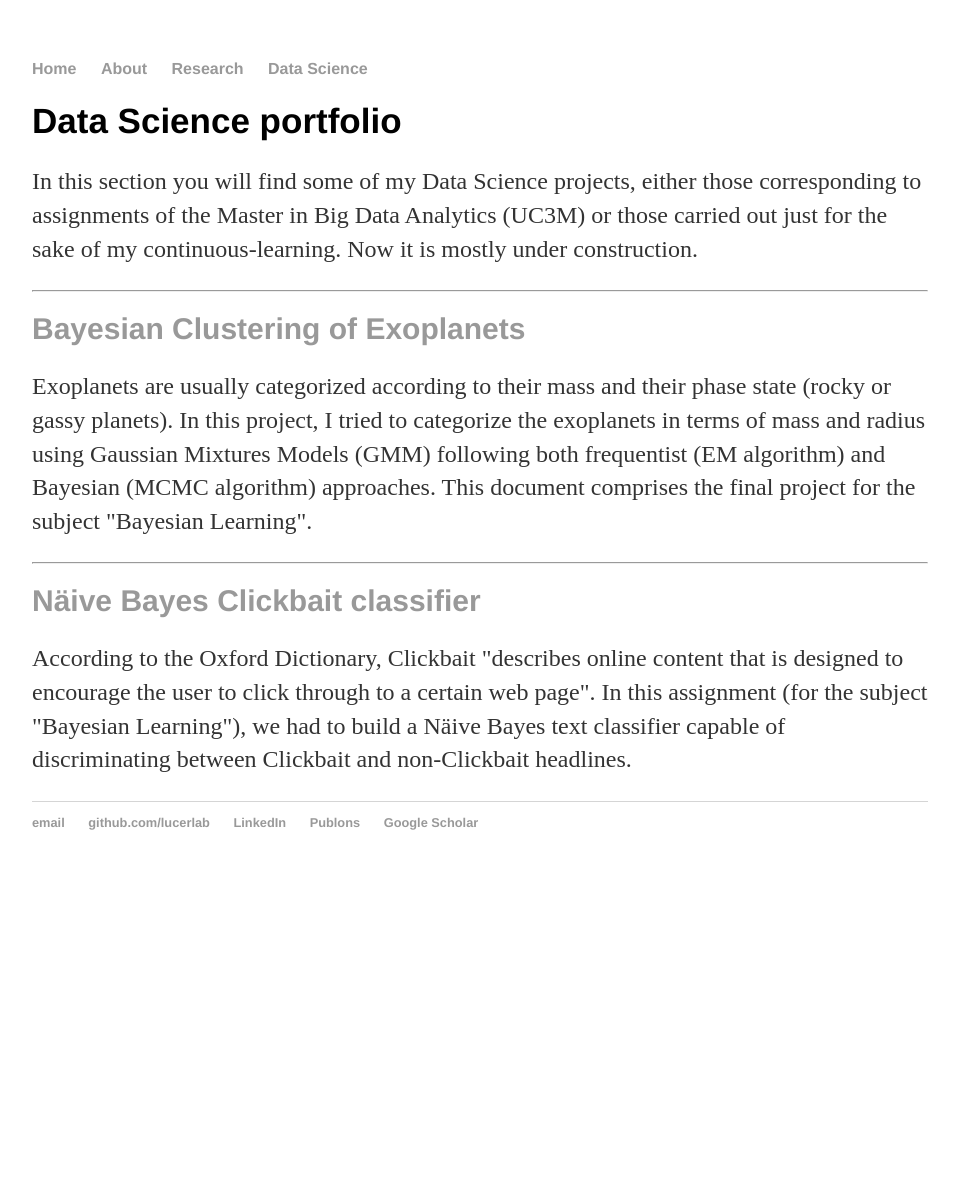
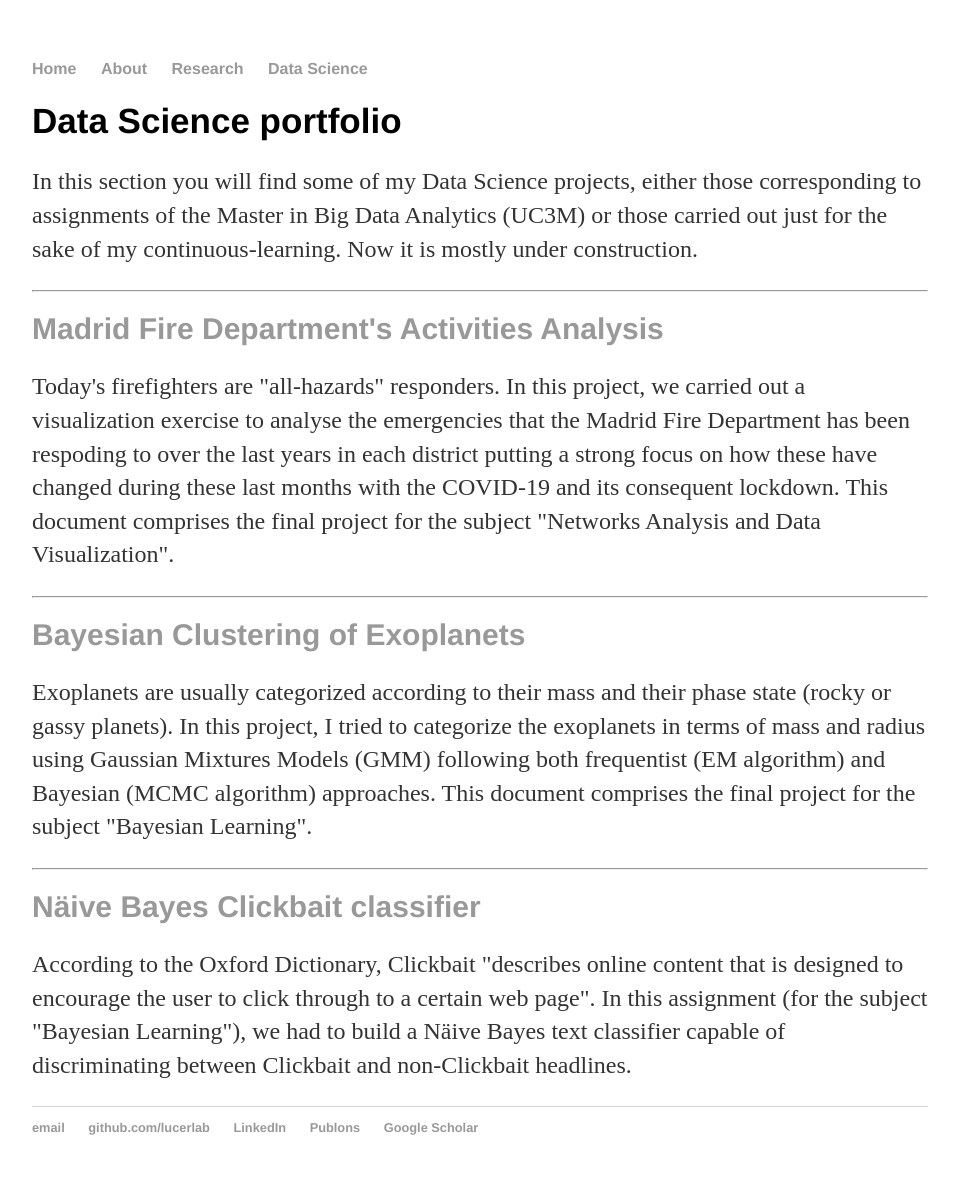
Before and after one commit to lucerlab/lucerlab.github.io, a Jekyll site: the page built from portfolio/index.html, in a window 1280 px wide. Shown: the whole page, without its empty margins (160-1119 px from the left). Built offline with Jekyll 4.4.1, drawn with Linux system fonts in a browser that asks for light colours; before the commit the page ends 900 px from its top, so only the background shows below that.

Commit message:
Update index.html

```diff
--- a/portfolio/index.html
+++ b/portfolio/index.html
@@ -8,7 +8,16 @@ title: LucerLab Site
 	<p>In this section you will find some of my Data Science projects, either those corresponding to assignments of the Master in Big Data Analytics (UC3M) or
 	those carried out just for the sake of my continuous-learning. Now it is mostly under construction.
 </p>
-	<hr>
+
+<hr>
+	<h1 style="font-size:30px;"><a href= "https://uc3m-100425924.shinyapps.io/firefighters/" target="_blank" rel="noopener noreferrer">Madrid Fire Department's Activities Analysis</a></h1>
+
+<p> Today's firefighters are "all-hazards" responders. In this project, we carried out a visualization exercise to analyse the emergencies that the Madrid Fire Department has been respoding to over the last years
+in each district putting a strong focus on how these have changed during these last months with the COVID-19 and its consequent lockdown. This
+document comprises the final project for the subject "Networks Analysis and Data Visualization".
+</p>
+
+<hr>
 	<h1 style="font-size:30px;"><a href= "bayesian_clustering_exoplanets.html" target="_blank" rel="noopener noreferrer">Bayesian Clustering of Exoplanets</a></h1>
 
 <p> Exoplanets are usually categorized according to their mass and their phase state (rocky or gassy planets). In this project, I tried to categorize the
@@ -22,6 +31,7 @@ document comprises the final project for the subject "Bayesian Learning".
 <p> According to the Oxford Dictionary, Clickbait "describes online content that is designed to encourage the user to click through to a certain web page".
 In this assignment (for the subject "Bayesian Learning"), we had to build a Näive Bayes text classifier capable of discriminating between Clickbait and non-Clickbait headlines.
 
+
 </p>
 
 </div><!-- /.blurb -->
```
